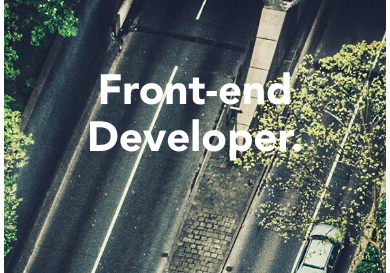
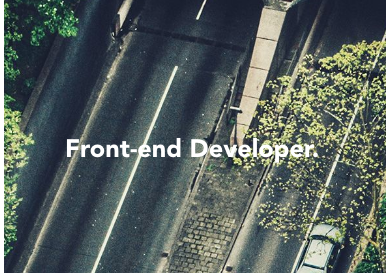
Before and after one commit to josecaballero/josecaballero.github.io, a plain HTML site: page index.html in a window 390 px wide. Shown: the part 267-540 px from the top of the page. Drawn offline with nearby package versions, Linux system fonts and the light colour scheme.

Commit message:
fixed font-size

```diff
--- a/dist/css/main.css
+++ b/dist/css/main.css
@@ -502,7 +502,7 @@ footer .fa {
 
     @media (max-width: 540px) {
       h1, .typed-cursor {
-        font-size: 1,8em;
+        font-size: 1.8em;
       }
       .inner-bio {
         padding: 65px 35px;
```
